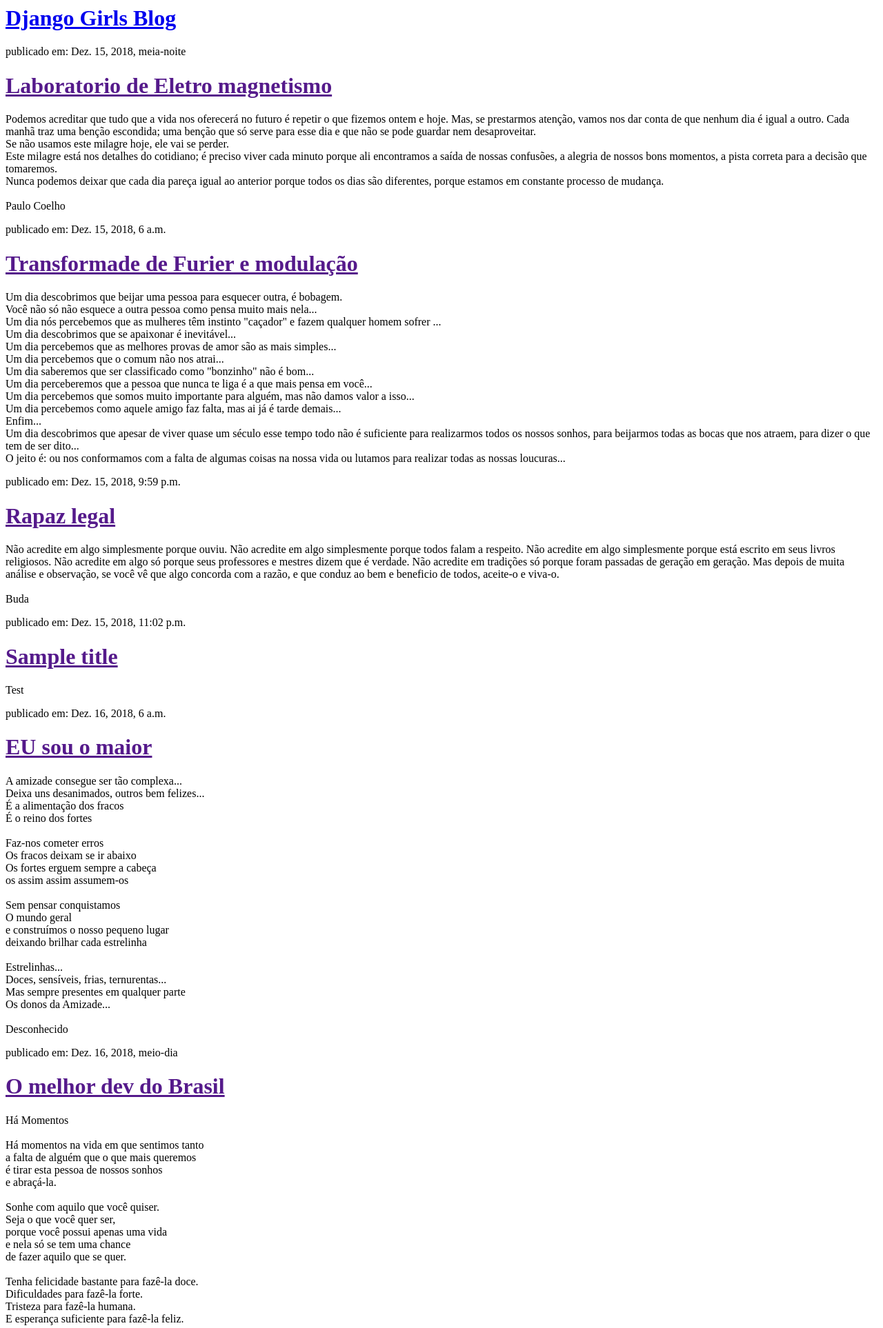
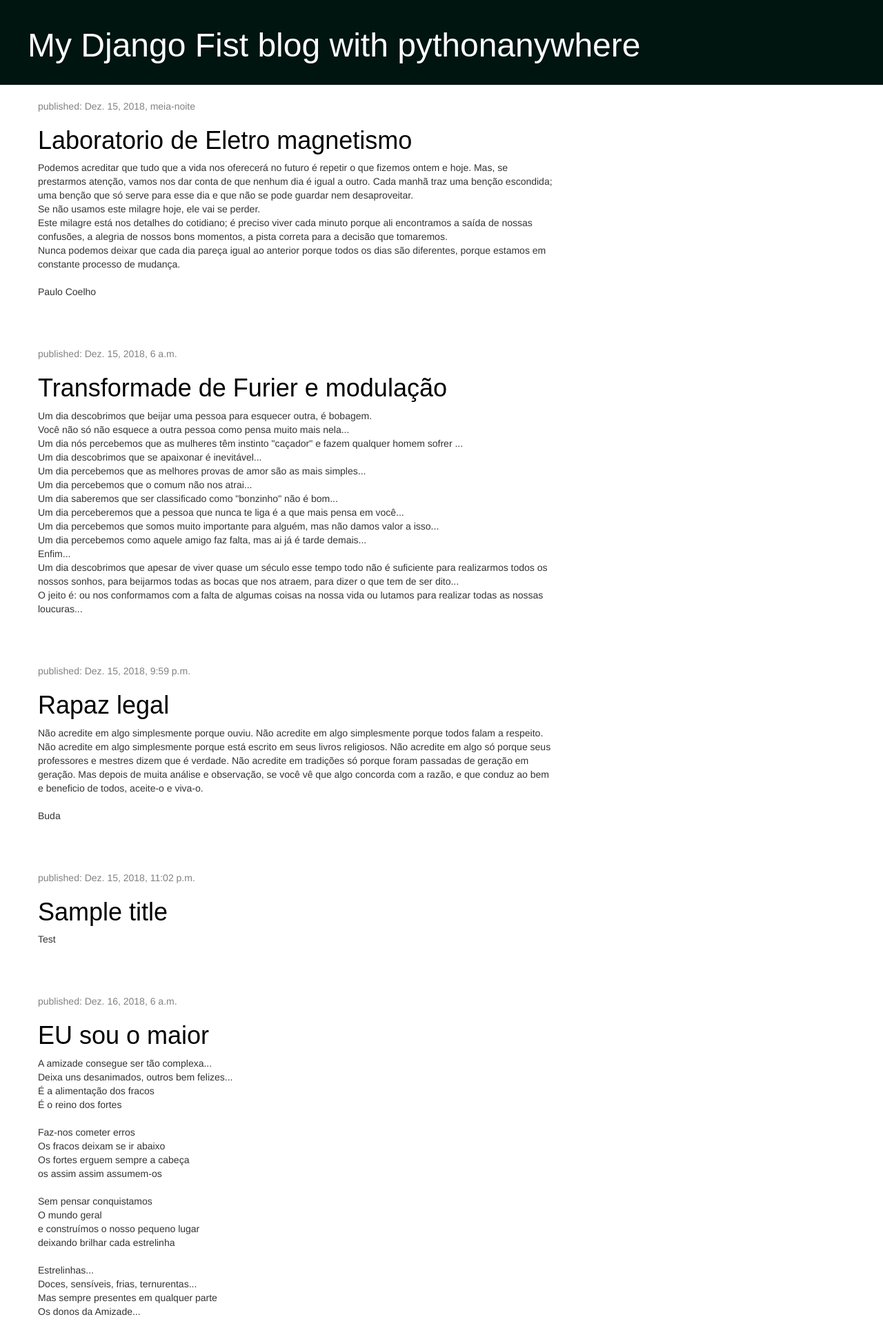
Before and after one commit to helpthx/my-first-blog, a Django app: page / in a window 1280 px wide. Shown: the top 1926 px of the page at 69% size. Run offline with Django 3.2, Linux system fonts and the light colour scheme; data comes from the database, SQL or seed files in the repository; some libraries are stand-ins or nearby versions.

Commit message:
[UP]CSS/HTML Desing editings

```diff
--- /dev/null
+++ b/djangroproject/blog/static/css/blog.css
@@ -0,0 +1,52 @@
+h1 a {
+    color: #00b18e;
+    font-family: 'Arial',  cursive;
+}
+
+
+.margin-content{
+    padding-left: 20px;
+    }
+
+.page-header {
+    background-color: #001410;
+    margin-top: 0;
+    padding: 20px 20px 20px 40px;
+}
+
+page-header h1, .page-header h1 a, .page-header h1 a:visited, .page-header h1 a:active {
+    color: #ffffff;
+    font-size: 36pt;
+    text-decoration: none;
+}
+
+.content {
+    margin-left: 40px;
+}
+
+.date {
+    color: #828282;
+}
+
+.save {
+    float: right;
+}
+
+.post-form textarea, .post-form input {
+    width: 100%;
+}
+
+.top-menu, .top-menu:hover, .top-menu:visited {
+    color: #ffffff;
+    float: right;
+    font-size: 26pt;
+    margin-right: 20px;
+}
+
+.post {
+    margin-bottom: 70px;
+}
+
+.post h1 a, .post h1 a:visited {
+    color: #000000;
+}
--- a/djangroproject/blog/templates/blog/post_list.html
+++ b/djangroproject/blog/templates/blog/post_list.html
@@ -1,13 +1,31 @@
+{% load staticfiles %}
 <html>
-   <div>
-    <h1><a href="/">Django Girls Blog</a></h1>
+    <head>
+        <title>My Django Fist blog with pythonanywhere</title>
+        <link rel="stylesheet" href="//maxcdn.bootstrapcdn.com/bootstrap/3.2.0/css/bootstrap.min.css">
+        <link rel="stylesheet" href="//maxcdn.bootstrapcdn.com/bootstrap/3.2.0/css/bootstrap-theme.min.css">
+        <link rel="stylesheet" href="{% static 'css/blog.css' %}">
+        <link href="//fonts.googleapis.com/css?family=Lobster&subset=latin,latin-ext" rel="stylesheet" type="text/css">
+    </head>
+    <body>
+        <div class="page-header">
+            <h1><a href="/">My Django Fist blog with pythonanywhere</a></h1>
         </div>
 
+       <div class="content container">
+    <div class="row">
+        <div class="col-md-8">
             {% for post in posts %}
-    <div>
-        <p>publicado em: {{ post.published_date }}</p>
+                <div class="post">
+                    <div class="date">
+                        <p>published: {{ post.published_date }}</p>
+                    </div>
                     <h1><a href="">{{ post.title }}</a></h1>
                     <p>{{ post.text|linebreaksbr }}</p>
                 </div>
             {% endfor %}
+        </div>
+    </div>
+</div>
+    </body>
 </html>
```
Lines whose indentation alone changed are shown as unchanged.
